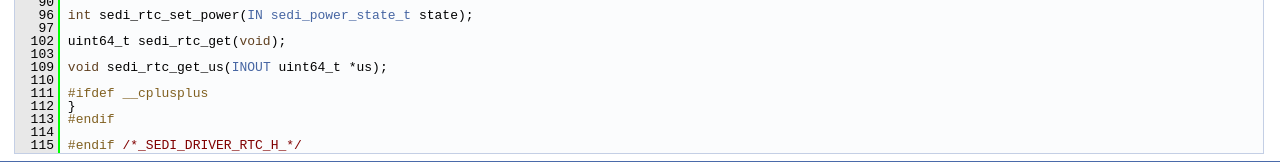
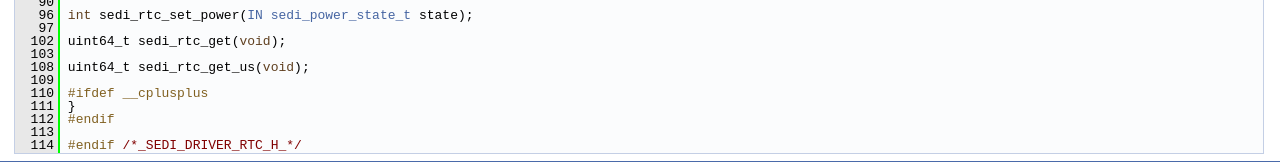
Before and after one commit to intel/hal-intel, a plain HTML site: page bsp_sedi_docs/sedi__driver__rtc_8h_source.html in a window 1280 px wide. Shown: the part 732-899 px from the top of the page. Drawn offline with Linux system fonts and the light colour scheme.

Commit message:
Update SEDI docs, triggered by ffad77c
Signed-off-by: Intel HAL Docs Robot <intel_hal@intel.github.com>

```diff
--- a/bsp_sedi_docs/sedi__driver__rtc_8h_source.html
+++ b/bsp_sedi_docs/sedi__driver__rtc_8h_source.html
@@ -115,13 +115,13 @@ $(function() {
 <div class="line"><a name="l00097"></a><span class="lineno">   97</span>&#160; </div>
 <div class="line"><a name="l00102"></a><span class="lineno">  102</span>&#160;uint64_t sedi_rtc_get(<span class="keywordtype">void</span>);</div>
 <div class="line"><a name="l00103"></a><span class="lineno">  103</span>&#160; </div>
-<div class="line"><a name="l00109"></a><span class="lineno">  109</span>&#160;<span class="keywordtype">void</span> sedi_rtc_get_us(<a class="code" href="group__sedi__driver__common.html#ga62766f3ea8784d1db62df989f8f33d2d">INOUT</a> uint64_t *us);</div>
-<div class="line"><a name="l00110"></a><span class="lineno">  110</span>&#160; </div>
-<div class="line"><a name="l00111"></a><span class="lineno">  111</span>&#160;<span class="preprocessor">#ifdef __cplusplus</span></div>
-<div class="line"><a name="l00112"></a><span class="lineno">  112</span>&#160;}</div>
-<div class="line"><a name="l00113"></a><span class="lineno">  113</span>&#160;<span class="preprocessor">#endif</span></div>
-<div class="line"><a name="l00114"></a><span class="lineno">  114</span>&#160; </div>
-<div class="line"><a name="l00115"></a><span class="lineno">  115</span>&#160;<span class="preprocessor">#endif </span><span class="comment">/*_SEDI_DRIVER_RTC_H_*/</span><span class="preprocessor"></span></div>
+<div class="line"><a name="l00108"></a><span class="lineno">  108</span>&#160;uint64_t sedi_rtc_get_us(<span class="keywordtype">void</span>);</div>
+<div class="line"><a name="l00109"></a><span class="lineno">  109</span>&#160; </div>
+<div class="line"><a name="l00110"></a><span class="lineno">  110</span>&#160;<span class="preprocessor">#ifdef __cplusplus</span></div>
+<div class="line"><a name="l00111"></a><span class="lineno">  111</span>&#160;}</div>
+<div class="line"><a name="l00112"></a><span class="lineno">  112</span>&#160;<span class="preprocessor">#endif</span></div>
+<div class="line"><a name="l00113"></a><span class="lineno">  113</span>&#160; </div>
+<div class="line"><a name="l00114"></a><span class="lineno">  114</span>&#160;<span class="preprocessor">#endif </span><span class="comment">/*_SEDI_DRIVER_RTC_H_*/</span><span class="preprocessor"></span></div>
 <div class="ttc" id="agroup__rtc__event__handler_html_ga74f9b4907de7b004e084a43594f3bd6f"><div class="ttname"><a href="group__rtc__event__handler.html#ga74f9b4907de7b004e084a43594f3bd6f">sedi_rtc_event_cb_t</a></div><div class="ttdeci">void(* sedi_rtc_event_cb_t)(IN uint32_t event_flag, INOUT void *param)</div><div class="ttdoc">Callback function type for signal rtc event.</div><div class="ttdef"><b>Definition:</b> sedi_driver_rtc.h:60</div></div>
 <div class="ttc" id="agroup__sedi__driver__common_html_ga62766f3ea8784d1db62df989f8f33d2d"><div class="ttname"><a href="group__sedi__driver__common.html#ga62766f3ea8784d1db62df989f8f33d2d">INOUT</a></div><div class="ttdeci">#define INOUT</div><div class="ttdoc">Input/Output parameter indicator.</div><div class="ttdef"><b>Definition:</b> sedi_driver_common.h:316</div></div>
 <div class="ttc" id="agroup__sedi__driver__common_html_gac2bbd6d630a06a980d9a92ddb9a49928"><div class="ttname"><a href="group__sedi__driver__common.html#gac2bbd6d630a06a980d9a92ddb9a49928">IN</a></div><div class="ttdeci">#define IN</div><div class="ttdoc">Input parameter indicator.</div><div class="ttdef"><b>Definition:</b> sedi_driver_common.h:298</div></div>
```
